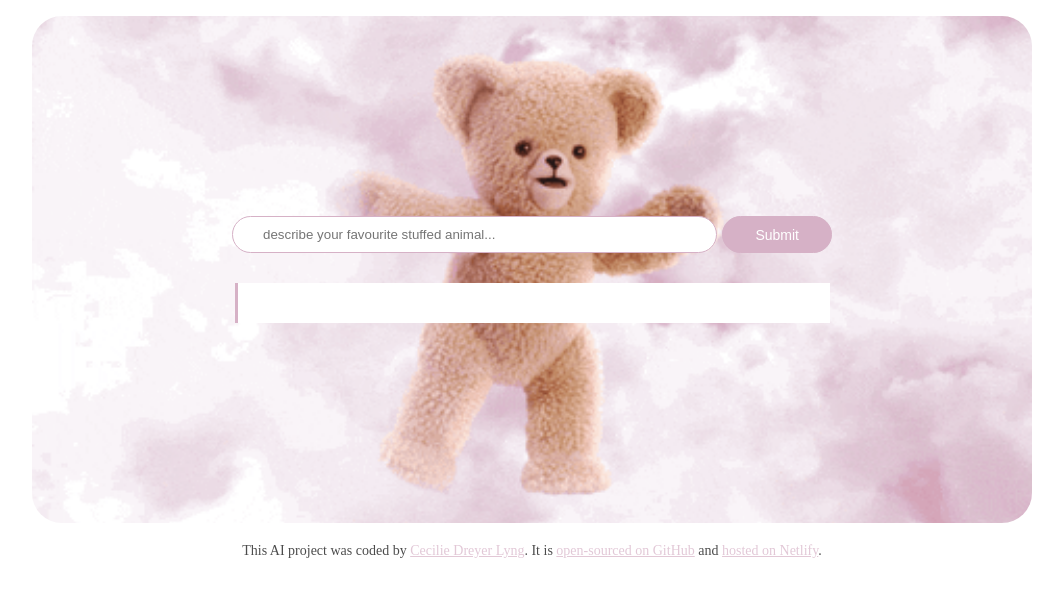
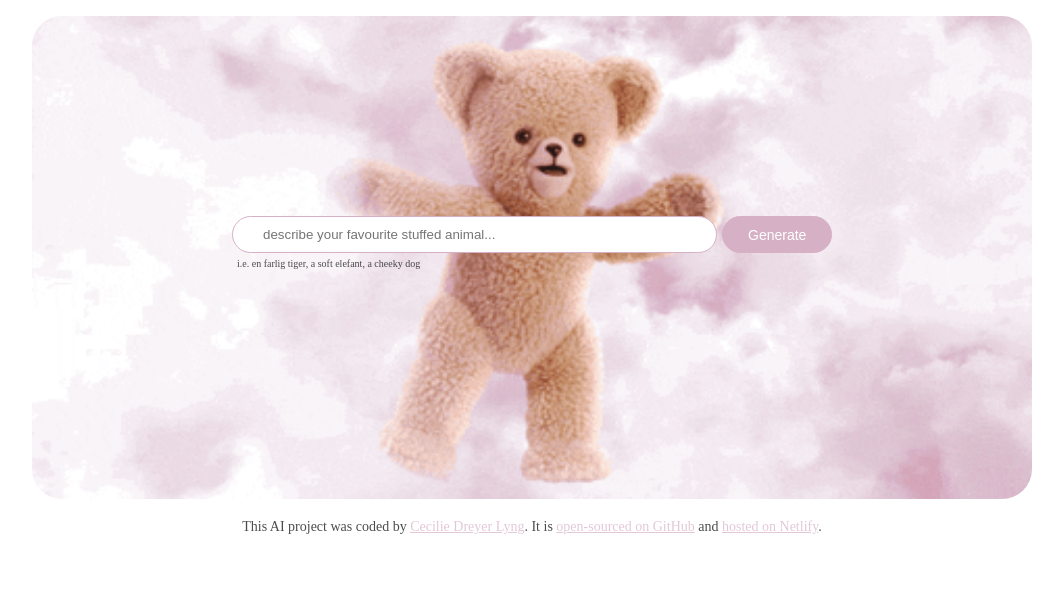
Before and after one commit to ceciliedreyer/bedtime-rhyme-generator, a plain HTML site: page index.html in a window 1280 px wide. Shown: the part 104-700 px from the top of the page, without its empty margins (108-1171 px from the left). Drawn offline with nearby package versions, Linux system fonts and the light colour scheme.

Commit message:
Improved user experience by adding a hint and progress message

```diff
--- a/index.html
+++ b/index.html
@@ -13,6 +13,7 @@
       <h1>bedtime rhyme generator</h1>
     </header>
     <main>
+      <div class="form-container">
         <form id="rhyme-generator-form">
           <input
             type="text"
@@ -22,9 +23,17 @@
             autocomplete="off"
             id="instructions"
           />
-        <input type="submit" class="submit-button" id="submit-button" />
+          <input
+            type="submit"
+            class="submit-button"
+            id="submit-button"
+            value="Generate"
+          />
         </form>
-      <div class="rhyme" id="rhyme"></div>
+        <p class="hint">i.e. en farlig tiger, a soft elefant, a cheeky dog</p>
+      </div>
+
+      <div class="rhyme hidden" id="rhyme"></div>
     </main>
     <footer>
       This AI project was coded by
--- a/src/index.js
+++ b/src/index.js
@@ -22,9 +22,9 @@ function generateRhyme(event) {
 
   axios.get(apiUrl).then(displayRhyme);
 
-  console.log(apiContext);
-  console.log(apiPrompt);
-  console.log("generating rhyme");
+  let rhymeElement = document.querySelector("#rhyme");
+  rhymeElement.classList.remove("hidden");
+  rhymeElement.innerHTML = '<div class="blink">🦋 generating rhyme</div>';
 }
 
 let rhymeGeneratorElement = document.querySelector("#rhyme-generator-form");
--- a/src/style.css
+++ b/src/style.css
@@ -24,7 +24,17 @@ H1 {
 
 form {
   display: flex;
+}
+
+.form-container {
   margin-bottom: 30px;
+}
+
+.hint {
+  font-size: 10px;
+  opacity: 0.7;
+  margin-top: 5px;
+  margin-left: 5px;
 }
 
 .text-input {
@@ -61,6 +71,20 @@ form {
   border-left: 3px solid #d6b1c6;
 }
 
+.hidden {
+  display: none;
+}
+
+.blink {
+  animation: blinker 1s linear infinite;
+}
+
+@keyframes blinker {
+  50% {
+    opacity: 0;
+  }
+}
+
 footer {
   text-align: center;
   margin: 20px 20px;
```
Lines whose indentation alone changed are shown as unchanged.
